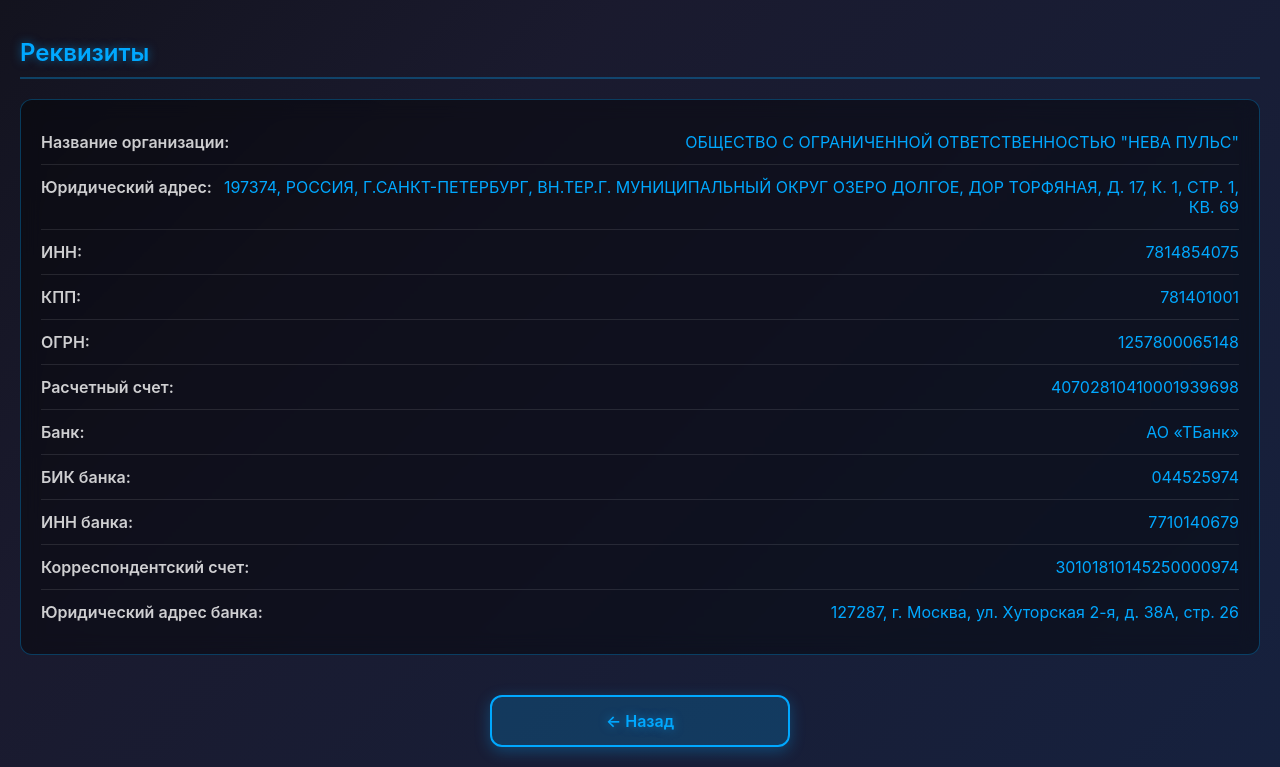
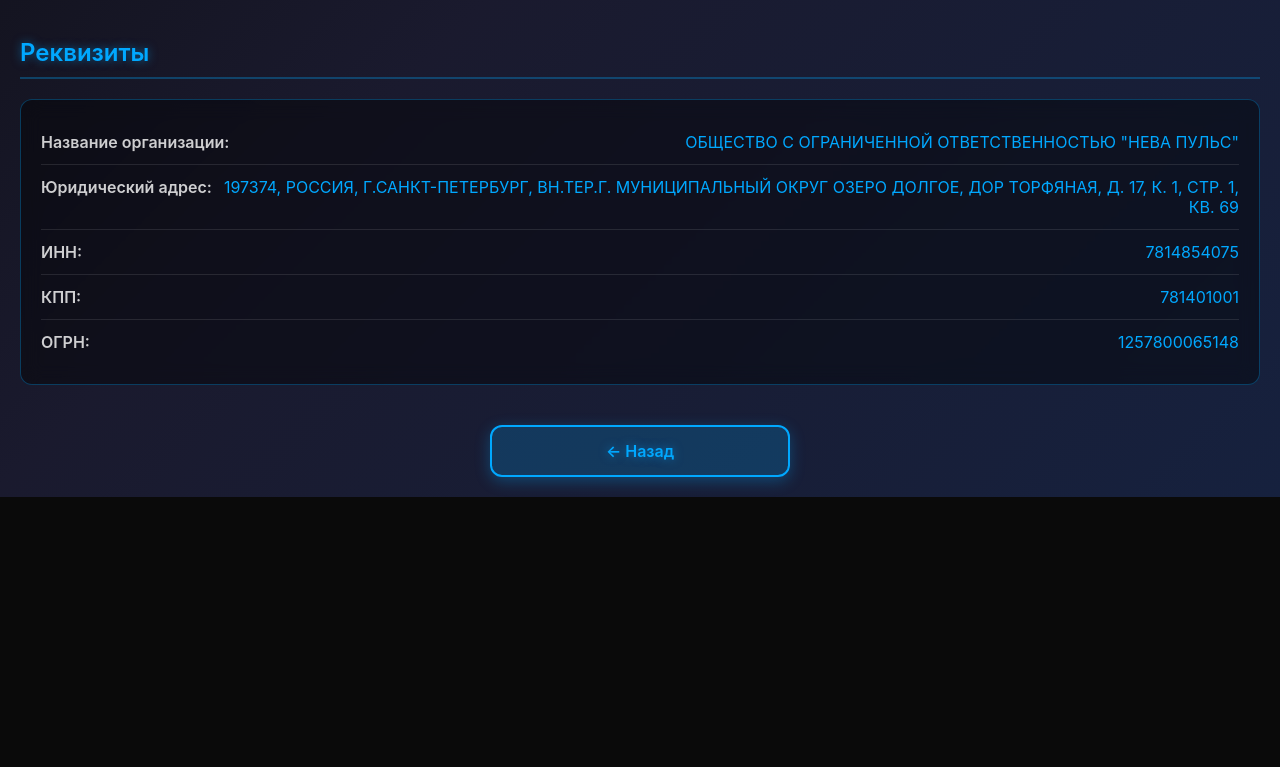
Before and after one commit to overlynxxx/ticket_story, a React (Vite) app: page /legal in a window 1280 px wide. Shown: the part 805-1572 px from the top of the page. After the commit the page ends 1302 px from the top, so only its background shows below. Built offline with nearby package versions, Linux system fonts and the light colour scheme; no server answers.

Commit message:
Remove: убрана информация о расчетном счете и банке со страницы юридической информации

```diff
--- a/src/pages/LegalInfo.jsx
+++ b/src/pages/LegalInfo.jsx
@@ -112,30 +112,6 @@
             <span className="info-label">ОГРН:</span>
             <span className="info-value">1257800065148</span>
           </div>
-          <div className="info-row">
-            <span className="info-label">Расчетный счет:</span>
-            <span className="info-value">40702810410001939698</span>
-          </div>
-          <div className="info-row">
-            <span className="info-label">Банк:</span>
-            <span className="info-value">АО «ТБанк»</span>
-          </div>
-          <div className="info-row">
-            <span className="info-label">БИК банка:</span>
-            <span className="info-value">044525974</span>
-          </div>
-          <div className="info-row">
-            <span className="info-label">ИНН банка:</span>
-            <span className="info-value">7710140679</span>
-          </div>
-          <div className="info-row">
-            <span className="info-label">Корреспондентский счет:</span>
-            <span className="info-value">30101810145250000974</span>
-          </div>
-          <div className="info-row">
-            <span className="info-label">Юридический адрес банка:</span>
-            <span className="info-value">127287, г. Москва, ул. Хуторская 2-я, д. 38А, стр. 26</span>
-          </div>
         </div>
       </div>
 
```
